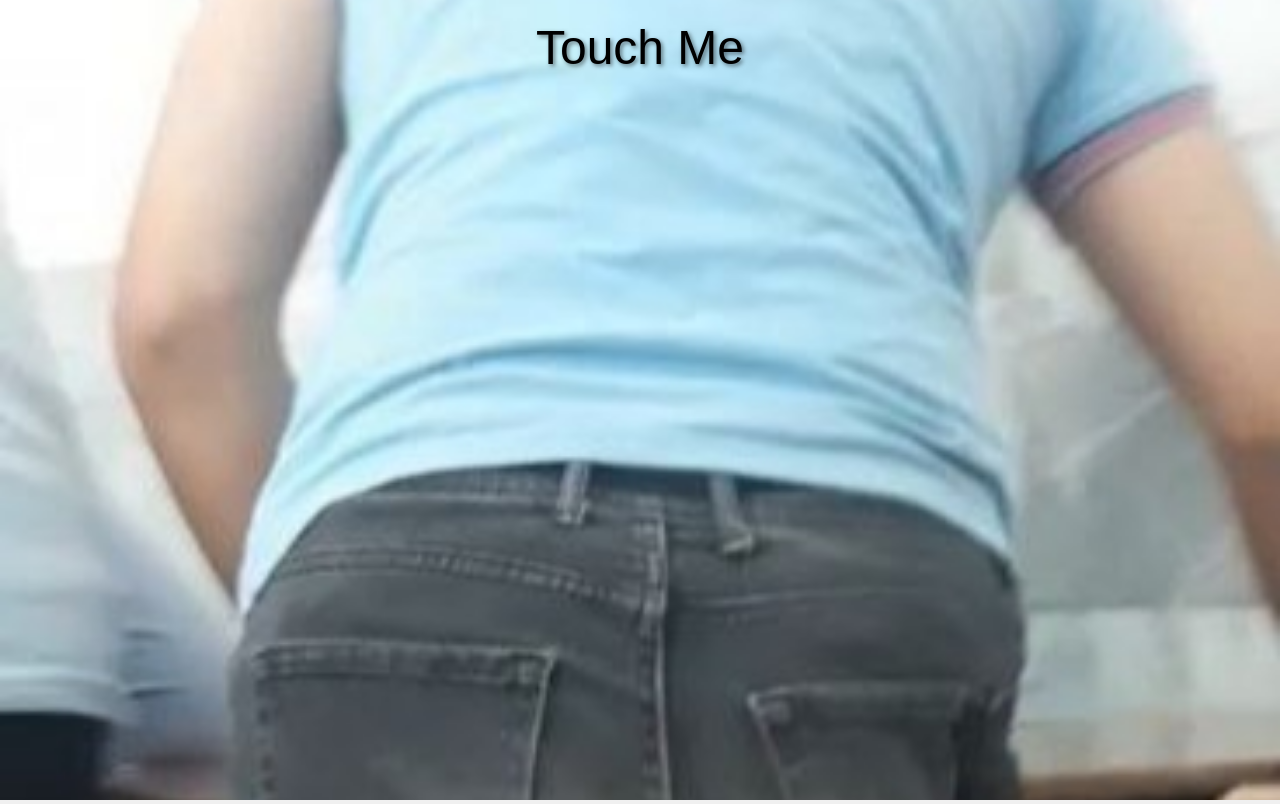
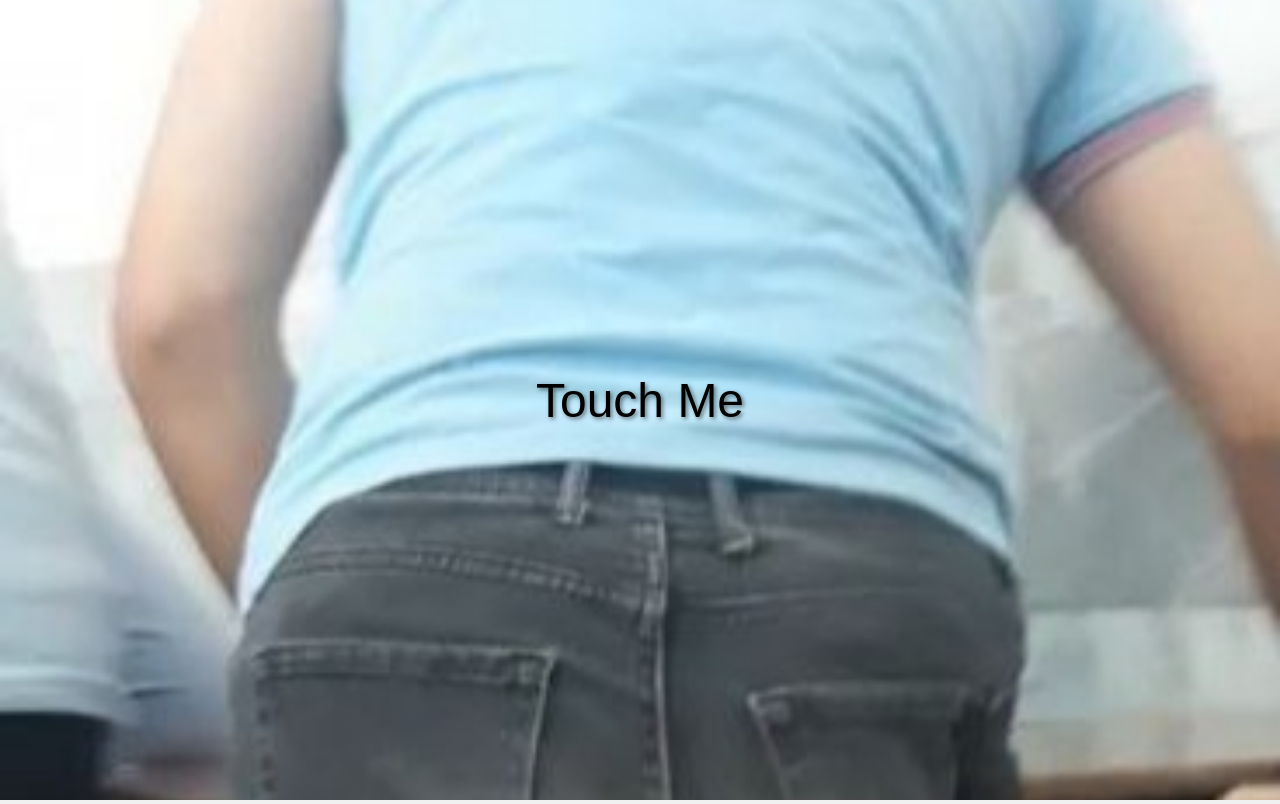
Before and after one commit to waloodiske/Horny-mhmed-zaid, a plain HTML site: page index.html in a window 1280 px wide. Drawn offline with Linux system fonts and the light colour scheme.

Commit message:
Update index.html

```diff
--- a/index.html
+++ b/index.html
@@ -3,7 +3,7 @@
 <head>
     <meta charset="UTF-8">
     <meta name="viewport" content="width=device-width, initial-scale=1.0">
-    <title>Horny Ali</title>
+    <title>Interactive Images</title>
     <style>
         body {
             margin: 0;
@@ -31,20 +31,24 @@
 
         .title {
             position: absolute;
-            top: 20px; /* Set title position from the top */
+            top: 50%;
             left: 50%;
-            transform: translateX(-50%); /* Center the title horizontally */
+            transform: translate(-50%, -50%); /* Center the title vertically and horizontally */
             font-size: 3em; /* Increase the font size */
-            color: black; /* Set title color */
+            color: black; /* Set title color to black */
             text-shadow: 2px 2px 4px rgba(0, 0, 0, 0.5); /* Add a shadow effect to the title */
             -webkit-tap-highlight-color: transparent; /* Disable tap highlighting */
+        }
+
+        .title span {
+            display: inline-block; /* Make each word in the title appear side by side */
         }
     </style>
 </head>
 <body>
     <div class="container">
         <img src="image.jpg" onclick="playSound()" oncontextmenu="return false;">
-        <div class="title">Touch Me</div>
+        <div class="title"><span>Touch</span> <span>Me</span></div>
     </div>
     <audio id="sound" src="sound.mp3"></audio>
 
```
